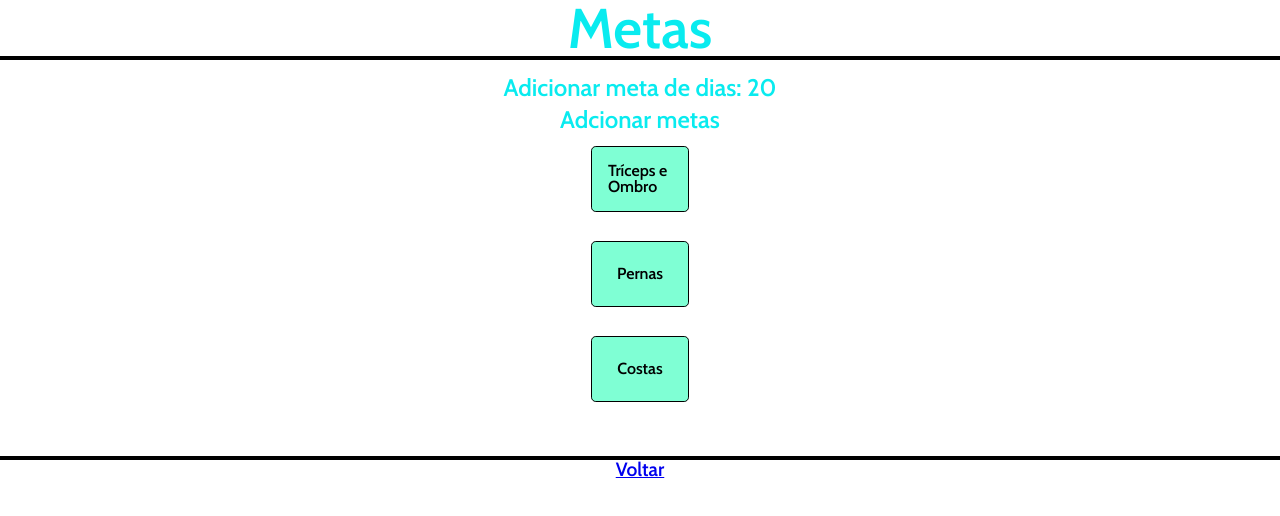
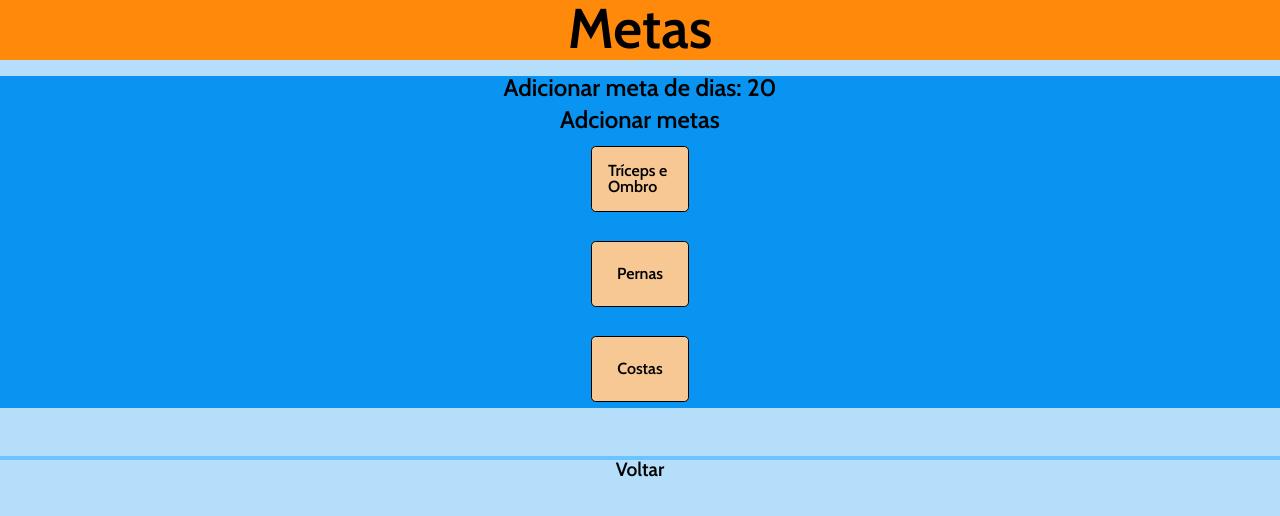
Before and after one commit to Tanakavitor/CODESIGN, a plain HTML site: page aula1/metas.html in a window 1280 px wide. Drawn offline with nearby package versions, Linux system fonts and the light colour scheme.

Commit message:
fontes e cores

```diff
--- a/aula1/css/exemplloexer.css
+++ b/aula1/css/exemplloexer.css
@@ -1,15 +1,20 @@
 body{
     font-family: 'Cabin', sans-serif;
+    background-color: #B4DEFA;
   }
+
+header {
+    background-color: #FF890A;
+}
 h1 {
     display: flex;
     font-size: 3.5rem;
-    color: #09ebef;
+    color: black;
     text-align: center;
     margin-bottom: 1rem;
     padding: 1rem;
     margin: 1rem;
-    border-bottom: 0.3rem solid black;
+    border-bottom: 0.3rem solid #FF890A;;
     font-family: 'Cabin', sans-serif;
 
 }
@@ -22,6 +27,7 @@ main{
     padding: 3.5rem;
     gap: 4rem;
     font-family: 'Cabin', sans-serif;
+    background-color: #0994F1;
 }
 video{
    display: flex;
@@ -32,7 +38,7 @@ video{
 h2 {
     display: flex;
     font-size: 2rem;
-    color: #09ebef;
+    color: black;
     text-align: center;
     margin-bottom: 1rem;
     padding: 1rem;
@@ -47,7 +53,7 @@ footer {
     align-items: center;
     margin: 4rem auto;
     padding: 1rem auto;
-    border-top: 0.3rem solid black;
+    border-top: 0.3rem solid #6AC4FF;
     padding-top: 2rem auto;
     padding: 5rem auto;
     gap : 4rem;
@@ -55,3 +61,8 @@ footer {
     font-family: 'Cabin', sans-serif;
 
 }
+
+a {
+    text-decoration: none;
+    color: inherit;
+}
--- a/aula1/css/extreinostyle.css
+++ b/aula1/css/extreinostyle.css
@@ -1,15 +1,25 @@
 body{
     font-family: 'Cabin', sans-serif;
+    background-color: #B4DEFA;
   }
+
+header{
+    background-color: #FF890A;
+}
+
+main{
+    background-color: #0994F1;
+}
 h1 {
     font-size: 3.5rem;
     font-weight: 700;
-    color: #09ebef;
+    color: black;
     text-align: center;
     margin-bottom: 1rem;
     padding: 0;
     white-space: nowrap;
-    border-bottom: 0.3rem solid black;
+    border-bottom: 0.3rem solid #FF890A;
+    ;
 }
 
 ul{
@@ -26,13 +36,13 @@ ul{
 }
 
 li {
-    border-bottom: 0.1rem solid black;
+    border-bottom: 0.1rem solid #6AC4FF;
 }
 
 h2 {
     font-size: 1.5rem;
     font-weight: 700;
-    color: #09ebef;
+    color: black;
     margin-bottom: 0.5rem;
     margin-top: 1rem;
     padding: 0;
@@ -47,9 +57,14 @@ h2 {
     align-items: center;
     margin: 3rem auto;
     padding: 1rem auto;
-    border-top: 0.3rem solid black;
+    border-top: 0.3rem solid #6AC4FF;
     padding-top: 2rem auto;
     padding: 5rem auto;
     gap : 4rem;
     font-size: 1.2rem;
 }
+
+a {
+    text-decoration: none;
+    color: inherit;
+}
--- a/aula1/css/maisstyle.css
+++ b/aula1/css/maisstyle.css
@@ -1,8 +1,9 @@
 body{
   font-family: 'Cabin', sans-serif;
+  background-color: #B4DEFA;
 }
 header {
-    background-color: #905555;
+    background-color: #FF890A;
     color: #fff;
     text-align: center;
     padding: 1rem;
@@ -21,6 +22,7 @@ main {
     gap: 2rem;
     align-items:flex-start ;
     border-bottom: 1rem;
+    background-color: #0994F1;
     }
 footer {
 
@@ -30,9 +32,14 @@ footer {
         align-items: center;
         margin: 7rem auto;
         padding: 1rem auto;
-        border-top: 0.3rem solid black;
+        border-top: 0.3rem solid #6AC4FF;
         padding-top: 2rem auto;
         padding: 5rem auto;
         gap : 4rem;
         font-size: 1.2rem;
     }
+
+    a {
+      text-decoration: none;
+      color: inherit;
+  }
--- a/aula1/css/metasstyle.css
+++ b/aula1/css/metasstyle.css
@@ -1,20 +1,29 @@
 body{
     font-family: 'Cabin', sans-serif;
+    background-color: #B4DEFA;
   }
+
+main {
+    background-color: #0994F1;
+}
+
+header {
+    background-color: #FF890A;
+}
 h1 {
     font-size: 3.5rem;
     font-weight: 700;
-    color: #09ebef;
+    color: black;
     text-align: center;
     margin-bottom: 1rem;
     padding: 0;
     white-space: nowrap;
-    border-bottom: 0.3rem solid black;
+    border-bottom: 0.3rem solid #FF890A;
 }
 h2 {
     font-size: 1.5rem;
     font-weight: 700;
-    color: #09ebef;
+    color: black;
     text-align: center;
     margin-bottom: 0.5rem;
     padding: 0;
@@ -39,7 +48,7 @@ h2 {
     border-radius: 0.3rem;
     width: 4rem;
     height: 2rem;
-    background-color: aquamarine;
+    background-color: #F7C894;
 }
 
 ul{
@@ -62,9 +71,14 @@ footer {
     align-items: center;
     margin: 3rem auto;
     padding: 1rem auto;
-    border-top: 0.3rem solid black;
+    border-top: 0.3rem solid #6AC4FF;
     padding-top: 2rem auto;
     padding: 5rem auto;
     gap : 4rem;
     font-size: 1.2rem;
 }
+
+a {
+    text-decoration: none;
+    color: inherit;
+}
--- a/aula1/css/perfilstyle.css
+++ b/aula1/css/perfilstyle.css
@@ -1,24 +1,30 @@
 body{
     font-family: 'Cabin', sans-serif;
+    background-color: #B4DEFA;
   }
 header{
     display: flex;
+    background-color: #FF890A;
+}
+
+main {
+    background-color: #0994F1;
 }
 h1 {
 
     font-size: 3.5rem;
     font-weight: 700;
-    color: #09ebef;
+    color: black;
     text-align: center;
     margin-bottom: 1rem;
     padding: 0;
     white-space: nowrap;
-    border-bottom: 0.3rem solid black;
+    border-bottom: 0.3rem solid #6AC4FF;
 }
 h2 {
     font-size: 1.5rem;
     font-weight: 700;
-    color: #09ebef;
+    color: black;
     text-align: center;
     margin-bottom: 0.5rem;
     padding: 0;
@@ -36,7 +42,7 @@ h2 {
     border-radius: 0.3rem;
     width: 4rem;
     height: 2rem;
-    background-color: aquamarine;
+    background-color: #F7C894;
 }
 ul{
     display: flex;
@@ -57,9 +63,14 @@ footer {
     align-items: center;
     margin: 3rem auto;
     padding: 1rem auto;
-    border-top: 0.3rem solid black;
+    border-top: 0.3rem solid #6AC4FF;
     padding-top: 2rem auto;
     padding: 5rem auto;
     gap : 4rem;
     font-size: 1.2rem;
 }
+
+a {
+    text-decoration: none;
+    color: inherit;
+}
--- a/aula1/css/styleindex.css
+++ b/aula1/css/styleindex.css
@@ -1,5 +1,6 @@
 body{
     font-family: 'Cabin', sans-serif;
+    background-color: #0994F1;
   }
 header {
     display: flex;
@@ -16,7 +17,7 @@ header {
 h1 {
     font-size: 3.5rem;
     font-weight: 700;
-    color: #09ebef;
+    color: black;
     text-align: center;
     margin: 0;
     padding: 0;
@@ -35,3 +36,8 @@ main {
     padding: 2rem auto ;
     font-family: 'Cabin', sans-serif;
 }
+
+a {
+    text-decoration: none;
+    color: inherit;
+}
--- a/aula1/css/styleinicial.css
+++ b/aula1/css/styleinicial.css
@@ -1,5 +1,7 @@
 body{
     font-family: 'Cabin', sans-serif;
+    background-color: #B4DEFA;
+
   }
 header {
     display: flex;
@@ -8,6 +10,7 @@ header {
     padding-bottom: 1rem;
     padding: 1rem;
     font-family: 'Cabin', sans-serif;
+    background-color: #FF890A;
 }
 
 
@@ -24,7 +27,7 @@ h1 {
     display: flex;
     font-size: 1.5rem;
     font-weight: 700;
-    color: #905555;
+    color: black;
     text-align: center;
     margin: 0;
     padding: 0;
@@ -34,7 +37,7 @@ h2 {
         display: flex;
         font-size: 3.5rem;
         font-weight: 700;
-        color: turquoise;
+        color: black;
         text-align: center;
         margin: 0;
         padding: 0;
@@ -51,6 +54,7 @@ main{
     padding: 0.5rem;
     font-size: 1.6rem;
     font-family: 'Cabin', sans-serif;
+    background-color: #0994F1;
 }
 .linha {
     display: flex;
@@ -82,7 +86,7 @@ main{
     border-radius: 0.3rem;
     width: 4rem;
     height: 2rem;
-    background-color: aquamarine;
+    background-color: #F7C894;
 }
 img {
     display: flex;
@@ -102,7 +106,7 @@ footer {
     align-items: center;
     margin: 1rem;
     padding: 1rem;
-    border-top: 0.03rem solid black;
+    border-top: 0.03rem solid #6AC4FF;
     padding-top: 1rem;
     padding: 1rem;
     gap : 4rem;
@@ -117,6 +121,10 @@ footer {
 
   .progresso {
     height: 20px;
-    background-color: #4CAF50;
     width: 0%;
   }
+
+  a {
+    text-decoration: none;
+    color: inherit;
+}
--- a/aula1/css/treinsstyle.css
+++ b/aula1/css/treinsstyle.css
@@ -1,8 +1,9 @@
 body{
   font-family: 'Cabin', sans-serif;
+  background-color: #B4DEFA;
 }
   header {
-    background-color: #905555;
+    background-color: #FF890A;
     color: #fff;
     text-align: center;
     padding: 1rem;
@@ -16,6 +17,7 @@ main {
     display: flex;
     flex-direction: column;
     align-items: center;
+    background-color: #0994F1;
 }
 ul{
     display: flex;
@@ -39,7 +41,7 @@ li{
     border-radius: 0.3rem;
     width: 14rem;
     height: 2rem;
-    background-color: rgba(43, 94, 156, 0.228);
+    background-color: #F7C894;
 
 }
 footer {
@@ -50,10 +52,15 @@ footer {
     align-items: center;
     margin: 7rem auto;
     padding: 1rem auto;
-    border-top: 0.3rem solid black;
+    border-top: 0.3rem solid #6AC4FF;
     padding-top: 2rem auto;
     padding: 5rem auto;
     gap : 4rem;
     font-size: 1.2rem;
     font-size: 3rem;
 }
+
+a {
+  text-decoration: none;
+  color: inherit;
+}
```
Also changed, not shown: aula1/mais.html (+1 -1 lines).
